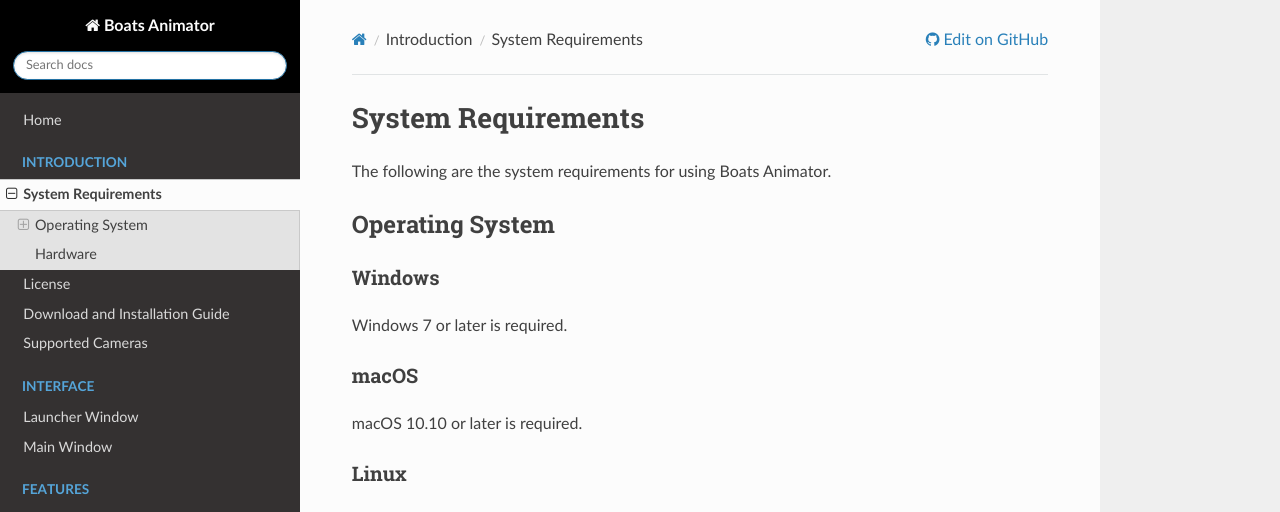
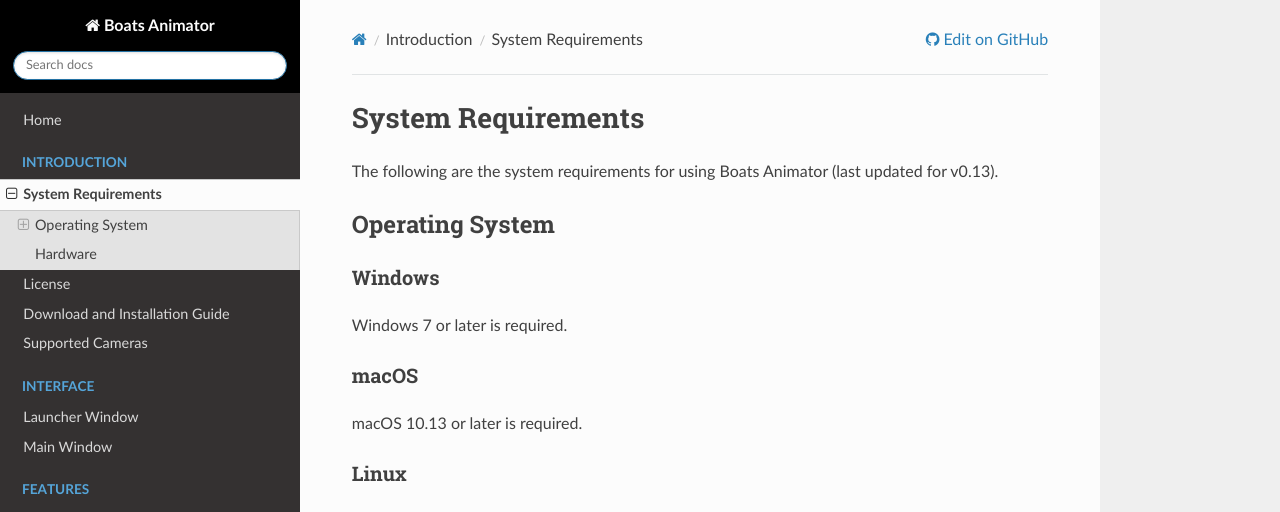
Before and after one commit to charlielee/boats-animator, an MkDocs documentation site: the page built from docs/introduction/system-requirements.md, in a window 1280 px wide and 1087 px high. Shown: the top 512 px of the window. Built offline with MkDocs 1.6.1, drawn with Linux system fonts in a browser that asks for light colours; nearby versions of some CDN libraries.

Commit message:
Update system-requirements fixes #479

```diff
--- a/docs/introduction/system-requirements.md
+++ b/docs/introduction/system-requirements.md
@@ -1,6 +1,6 @@
 # System Requirements
 
-The following are the system requirements for using Boats Animator.
+The following are the system requirements for using Boats Animator (last updated for v0.13).
 
 ## Operating System
 
@@ -10,7 +10,7 @@
 
 ### macOS
 
-macOS 10.10 or later is required.
+macOS 10.13 or later is required.
 
 ### Linux
 
```
